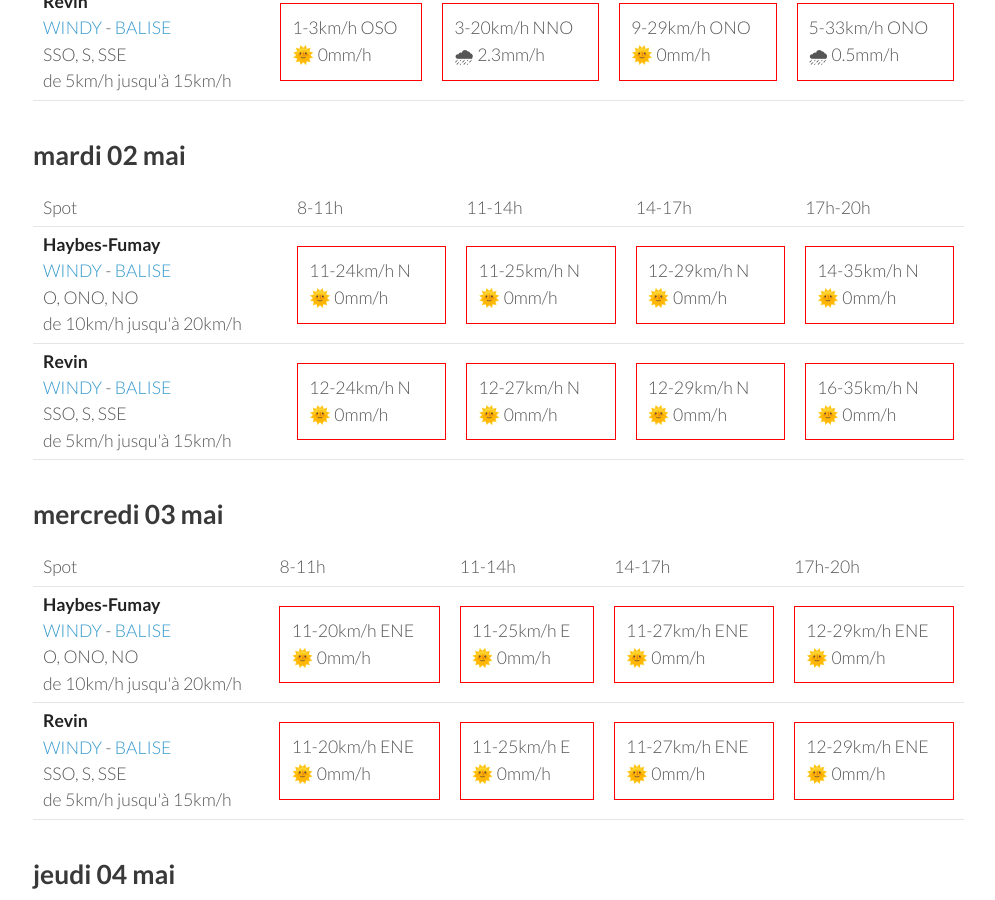
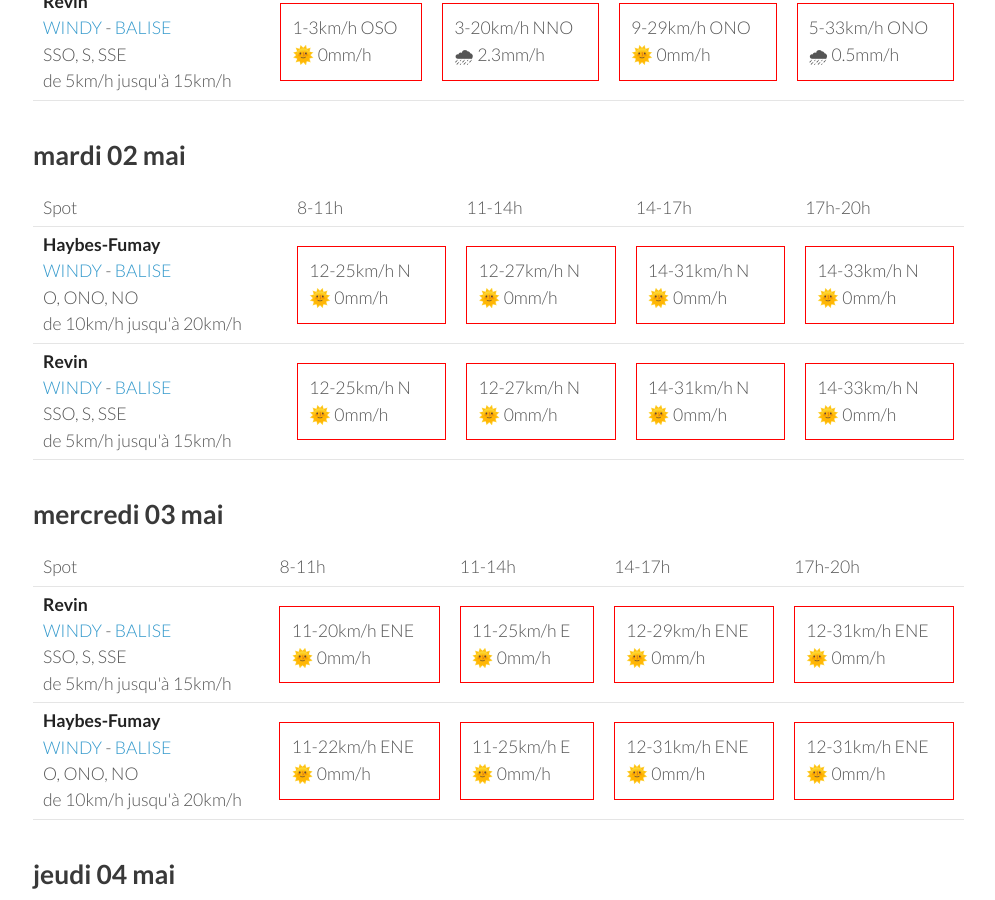
Before and after one commit to parapente-dans-le-nord/parapente-dans-le-nord.github.io, a Jekyll site: the page built from ardennes.markdown, in a window 1280 px wide and 900 px high, scrolled down 859 px. Shown: the whole window, without its empty margins (25-1020 px from the left). Built offline with Jekyll 4.4.1, drawn with Linux system fonts in a browser that asks for light colours; some of the changed text lies outside the part shown.

Commit message:
update index.markdown

```diff
--- a/ardennes.markdown
+++ b/ardennes.markdown
@@ -94,20 +94,20 @@ page mise à jour le dimanche 30 avril 13:10
 <tr>
         <td><strong>Haybes-Fumay</strong><br><a href="https://windy.com/49.998/4.715?49.913,4.738,10">WINDY</a> - <span class=""><a href="http://www.balisemeteo.com/balise.php?idBalise=104">BALISE</a> </span><br> <span class="vent-favorable">O, ONO, NO</span><br><span class="force-vent">de 10km/h jusqu'à 20km/h</span> </td>
 
-            <td><div class="not-flyable"><p>11-24km/h N</p><p>🌞 0mm/h</p></div></td>
-            <td><div class="not-flyable"><p>11-25km/h N</p><p>🌞 0mm/h</p></div></td>
-            <td><div class="not-flyable"><p>12-29km/h N</p><p>🌞 0mm/h</p></div></td>
-            <td><div class="not-flyable"><p>14-35km/h N</p><p>🌞 0mm/h</p></div></td>
+            <td><div class="not-flyable"><p>12-25km/h N</p><p>🌞 0mm/h</p></div></td>
+            <td><div class="not-flyable"><p>12-27km/h N</p><p>🌞 0mm/h</p></div></td>
+            <td><div class="not-flyable"><p>14-31km/h N</p><p>🌞 0mm/h</p></div></td>
+            <td><div class="not-flyable"><p>14-33km/h N</p><p>🌞 0mm/h</p></div></td>
 
 
     </tr>
 <tr>
         <td><strong>Revin</strong><br><a href="https://windy.com/49.948/4.625?49.543,4.625,8">WINDY</a> - <span class=""><a href="http://www.balisemeteo.com/balise.php?idBalise=5019">BALISE</a> </span><br> <span class="vent-favorable">SSO, S, SSE</span><br><span class="force-vent">de 5km/h jusqu'à 15km/h</span> </td>
 
-            <td><div class="not-flyable"><p>12-24km/h N</p><p>🌞 0mm/h</p></div></td>
+            <td><div class="not-flyable"><p>12-25km/h N</p><p>🌞 0mm/h</p></div></td>
             <td><div class="not-flyable"><p>12-27km/h N</p><p>🌞 0mm/h</p></div></td>
-            <td><div class="not-flyable"><p>12-29km/h N</p><p>🌞 0mm/h</p></div></td>
-            <td><div class="not-flyable"><p>16-35km/h N</p><p>🌞 0mm/h</p></div></td>
+            <td><div class="not-flyable"><p>14-31km/h N</p><p>🌞 0mm/h</p></div></td>
+            <td><div class="not-flyable"><p>14-33km/h N</p><p>🌞 0mm/h</p></div></td>
 
 
     </tr>
@@ -128,22 +128,22 @@ page mise à jour le dimanche 30 avril 13:10
       <td>17h-20h</td>
     </tr>
 <tr>
-        <td><strong>Haybes-Fumay</strong><br><a href="https://windy.com/49.998/4.715?49.913,4.738,10">WINDY</a> - <span class=""><a href="http://www.balisemeteo.com/balise.php?idBalise=104">BALISE</a> </span><br> <span class="vent-favorable">O, ONO, NO</span><br><span class="force-vent">de 10km/h jusqu'à 20km/h</span> </td>
+        <td><strong>Revin</strong><br><a href="https://windy.com/49.948/4.625?49.543,4.625,8">WINDY</a> - <span class=""><a href="http://www.balisemeteo.com/balise.php?idBalise=5019">BALISE</a> </span><br> <span class="vent-favorable">SSO, S, SSE</span><br><span class="force-vent">de 5km/h jusqu'à 15km/h</span> </td>
 
             <td><div class="not-flyable"><p>11-20km/h ENE</p><p>🌞 0mm/h</p></div></td>
             <td><div class="not-flyable"><p>11-25km/h E</p><p>🌞 0mm/h</p></div></td>
-            <td><div class="not-flyable"><p>11-27km/h ENE</p><p>🌞 0mm/h</p></div></td>
             <td><div class="not-flyable"><p>12-29km/h ENE</p><p>🌞 0mm/h</p></div></td>
+            <td><div class="not-flyable"><p>12-31km/h ENE</p><p>🌞 0mm/h</p></div></td>
 
 
     </tr>
 <tr>
-        <td><strong>Revin</strong><br><a href="https://windy.com/49.948/4.625?49.543,4.625,8">WINDY</a> - <span class=""><a href="http://www.balisemeteo.com/balise.php?idBalise=5019">BALISE</a> </span><br> <span class="vent-favorable">SSO, S, SSE</span><br><span class="force-vent">de 5km/h jusqu'à 15km/h</span> </td>
+        <td><strong>Haybes-Fumay</strong><br><a href="https://windy.com/49.998/4.715?49.913,4.738,10">WINDY</a> - <span class=""><a href="http://www.balisemeteo.com/balise.php?idBalise=104">BALISE</a> </span><br> <span class="vent-favorable">O, ONO, NO</span><br><span class="force-vent">de 10km/h jusqu'à 20km/h</span> </td>
 
-            <td><div class="not-flyable"><p>11-20km/h ENE</p><p>🌞 0mm/h</p></div></td>
+            <td><div class="not-flyable"><p>11-22km/h ENE</p><p>🌞 0mm/h</p></div></td>
             <td><div class="not-flyable"><p>11-25km/h E</p><p>🌞 0mm/h</p></div></td>
-            <td><div class="not-flyable"><p>11-27km/h ENE</p><p>🌞 0mm/h</p></div></td>
-            <td><div class="not-flyable"><p>12-29km/h ENE</p><p>🌞 0mm/h</p></div></td>
+            <td><div class="not-flyable"><p>12-31km/h ENE</p><p>🌞 0mm/h</p></div></td>
+            <td><div class="not-flyable"><p>12-31km/h ENE</p><p>🌞 0mm/h</p></div></td>
 
 
     </tr>
```
Also changed, not shown: other parts of ardennes.markdown (+1 -1 lines).
